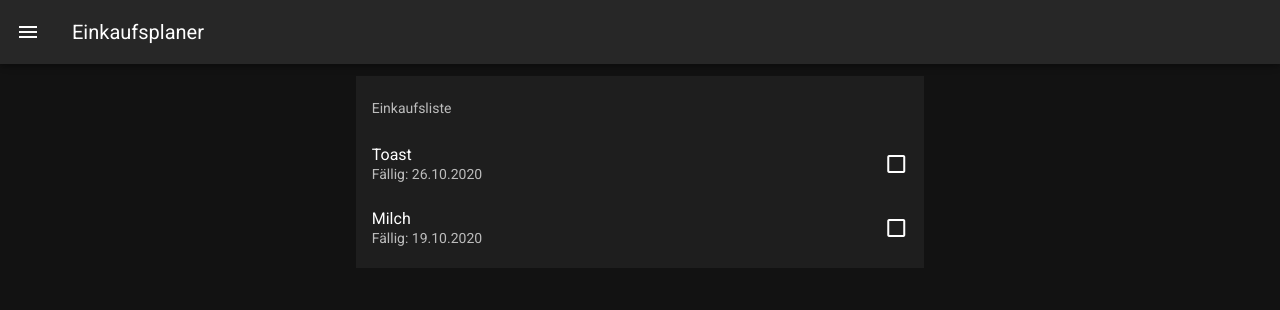
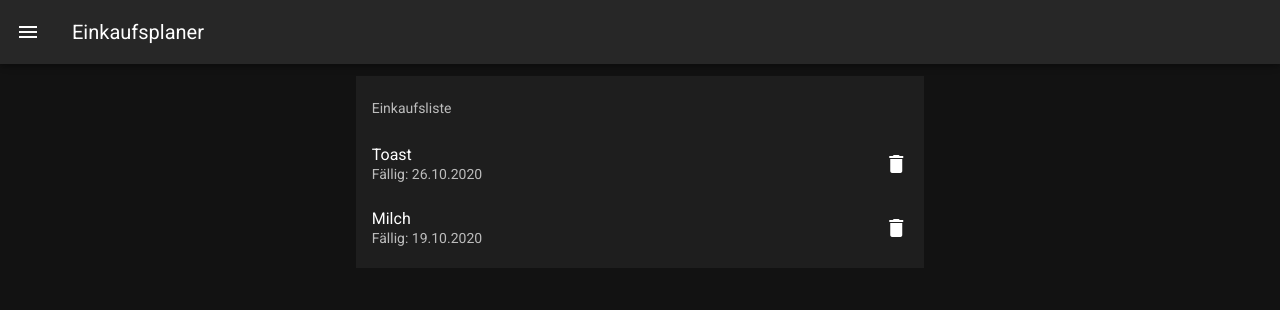
Before and after one commit to smbt/nuxt-shopping-planner, a Nuxt app: page / in a window 1280 px wide. Shown: the top 310 px of the page. Built offline with nearby package versions, Linux system fonts and the light colour scheme.

Commit message:
IMPLEMENT delete

```diff
--- a/components/listItem.vue
+++ b/components/listItem.vue
@@ -1,14 +1,11 @@
 <template>
-    <v-list-item @click="updateListItem" :class="{done: item.done}">
-        <v-list-item-content>
+    <v-list-item @click="">
+        <v-list-item-content @click="updateListItem" :class="{done: item.done}">
             <v-list-item-title v-html="item.product.name"></v-list-item-title>
             <v-list-item-subtitle
                 v-text="'Fällig: ' + moment(item.dueDate).format( 'DD.MM.YYYY')"></v-list-item-subtitle>
         </v-list-item-content>
-
-        <v-list-item-action>
-            <v-checkbox :value="item.done"></v-checkbox>
-        </v-list-item-action>
+        <v-icon @click="deleteListItem">mdi-delete</v-icon>
     </v-list-item>
 </template>
 
@@ -23,6 +20,9 @@ export default {
         moment,
         updateListItem() {
             this.$store.commit("update", {...this.item, done: !this.item.done})
+        },
+        deleteListItem() {
+            this.$store.commit("delete", this.item)
         }
     },
 }
@@ -30,5 +30,6 @@ export default {
 <style>
 .done {
     opacity: 0.3;
+    text-decoration: line-through;
 }
 </style>
```
